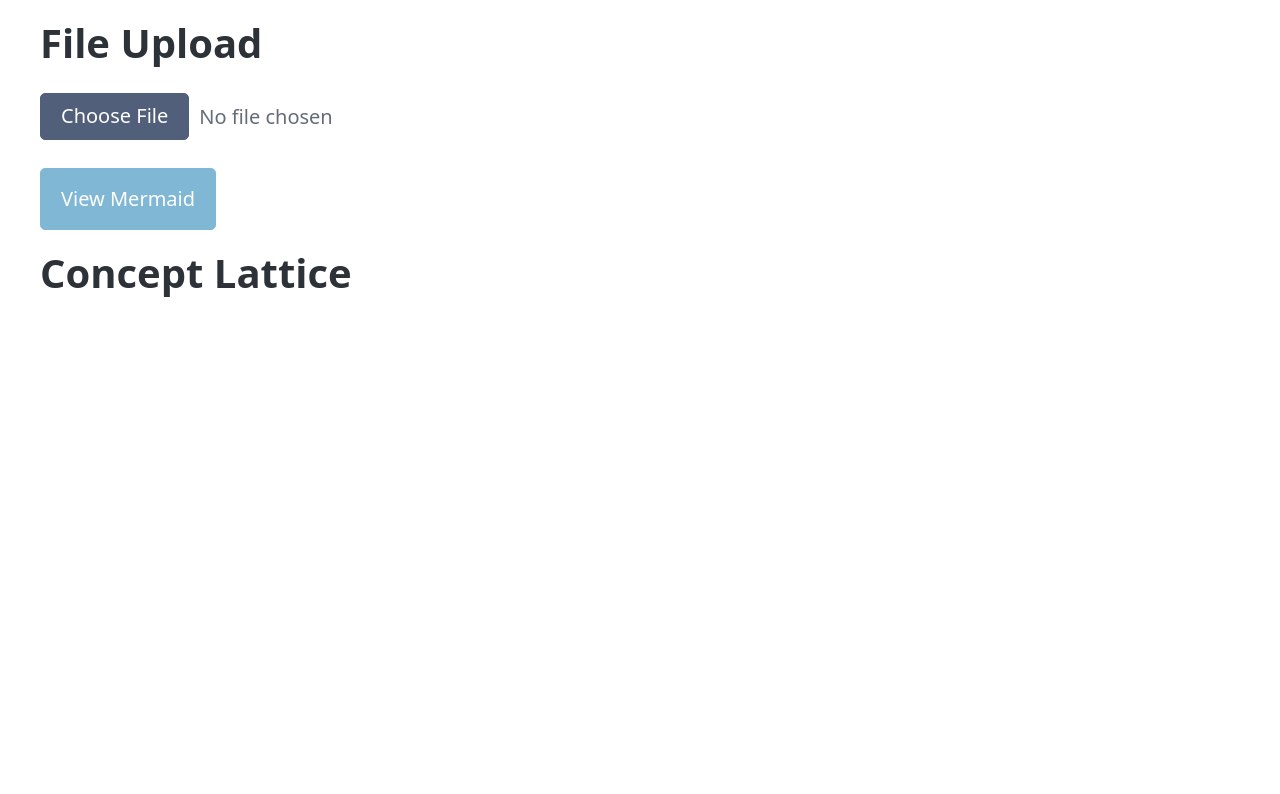
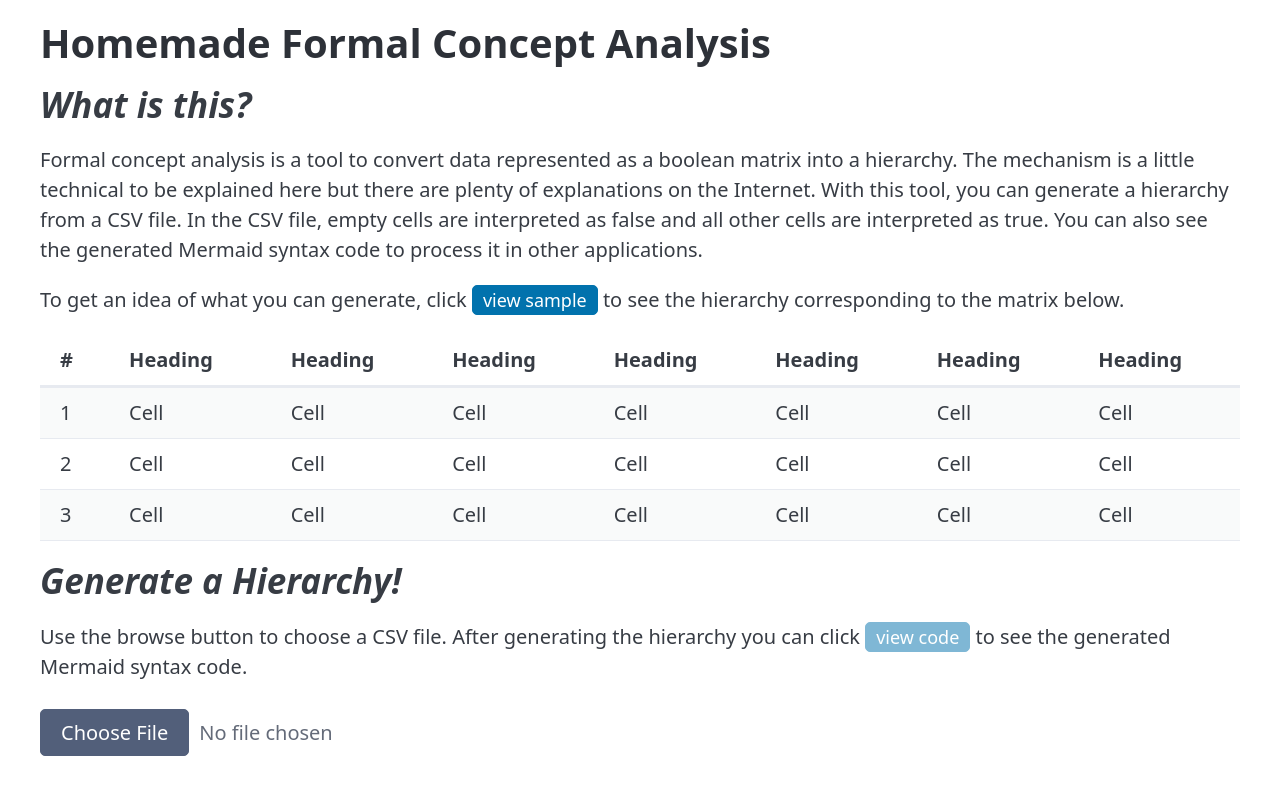
Before and after one commit to sonatsuer/homemade-fca, a website: page static/index.html in a window 1280 px wide. Drawn offline with nearby package versions, Linux system fonts and the light colour scheme; files whose address does not match are found by name.

Commit message:
UX improvements

```diff
--- a/src/App/FFI.js
+++ b/src/App/FFI.js
@@ -94,7 +94,6 @@ export const setGeneratedMermaid = function (content) {
     const modalOverlay = document.getElementById("modal-overlay");
 
     copyButton.disabled = false;
-    document.getElementById("copy-status").textContent = "";
 
     if (!copyButton.hasClickListener) {
         setupModalListeners();
--- a/static/index.html
+++ b/static/index.html
@@ -5,29 +5,98 @@
   <meta name="viewport" content="width=device-width, initial-scale=1">
   <title>Homemade FCA</title>
   <link rel="stylesheet" href="https://cdn.jsdelivr.net/npm/@picocss/pico@2/css/pico.min.css">
+  <style>
+    .btn-small-inline {
+      --pico-form-element-spacing-vertical: 0.25rem; /* Very small vertical padding */
+      --pico-form-element-spacing-horizontal: 0.5rem;  /* Small horizontal padding */
+      display: inline-block;
+      width: auto;
+      font-size: 0.9em;
+      line-height: 1;
+    }
+  </style>
 </head>
 <body>
   <main class="container">
+    <h1>Homemade Formal Concept Analysis</h1>
     <section>
-      <h1>File Upload</h1>
-      <input type="file" id="diagram-upload" autocomplete="off" accept=".txt, .csv">
-      <button id="copy-button" autocomplete="off" disabled>
-        View Mermaid
-      </button>
-      <span id="copy-status"></span>
+      <h2><em>What is this?</em></h2>
+      <p>Formal concept analysis is a tool to convert data represented as a boolean
+         matrix into a hierarchy. The mechanism is a little technical to be explained here
+         but there are plenty of explanations on the Internet. With this tool, you can generate
+         a hierarchy from a CSV file. In the CSV file, empty cells are interpreted as
+         false and all other cells are interpreted as true. You can also see the generated
+         Mermaid syntax code to process it in other applications.
+  </button>
+      </p>
+      <p>To get an idea of what you can generate, click
+        <button id="sample-button" class="btn-small-inline">view sample</button>
+         to see the hierarchy corresponding to the matrix below.
+      </p>
     </section>
     <section>
-      <h1>Concept Lattice</h1>
-      <figure id="mermaid-output">
-      </figure>
-    </section>
+        <div class="overflow-auto">
+          <table class="striped">
+            <thead>
+              <tr>
+                <th scope="col">#</th>
+                <th scope="col">Heading</th>
+                <th scope="col">Heading</th>
+                <th scope="col">Heading</th>
+                <th scope="col">Heading</th>
+                <th scope="col">Heading</th>
+                <th scope="col">Heading</th>
+                <th scope="col">Heading</th>
+              </tr>
+            </thead>
+            <tbody>
+              <tr>
+                <th scope="row">1</th>
+                <td>Cell</td>
+                <td>Cell</td>
+                <td>Cell</td>
+                <td>Cell</td>
+                <td>Cell</td>
+                <td>Cell</td>
+                <td>Cell</td>
+              </tr>
+              <tr>
+                <th scope="row">2</th>
+                <td>Cell</td>
+                <td>Cell</td>
+                <td>Cell</td>
+                <td>Cell</td>
+                <td>Cell</td>
+                <td>Cell</td>
+                <td>Cell</td>
+              </tr>
+              <tr>
+                <th scope="row">3</th>
+                <td>Cell</td>
+                <td>Cell</td>
+                <td>Cell</td>
+                <td>Cell</td>
+                <td>Cell</td>
+                <td>Cell</td>
+                <td>Cell</td>
+              </tr>
+            </tbody>
+          </table>
+        </div>
     <section>
+      <h2><em>Generate a Hierarchy!</em></h2>
+      <p>Use the browse button to choose a CSV file. After generating the hierarchy you
+         can click <button id="copy-button" disabled class="btn-small-inline">view code</button>
+         to see the generated Mermaid syntax code.
+      </p>
+      <input type="file" id="diagram-upload" autocomplete="off" accept=".txt, .csv">
+    <section>
+      <figure id="mermaid-output"></figure>
       <div id="error-message" style="color: red; margin-top: 10px;"></div>
     </section>
-
     <dialog id="modal-overlay">
     <div id="modal-content">
-      <h2>Generated Mermaid Source</h2>
+      <h2>Generated Mermaid Syntax Code</h2>
       <textarea id="modal-textarea" readonly></textarea>
     </div>
     </dialog>
```
